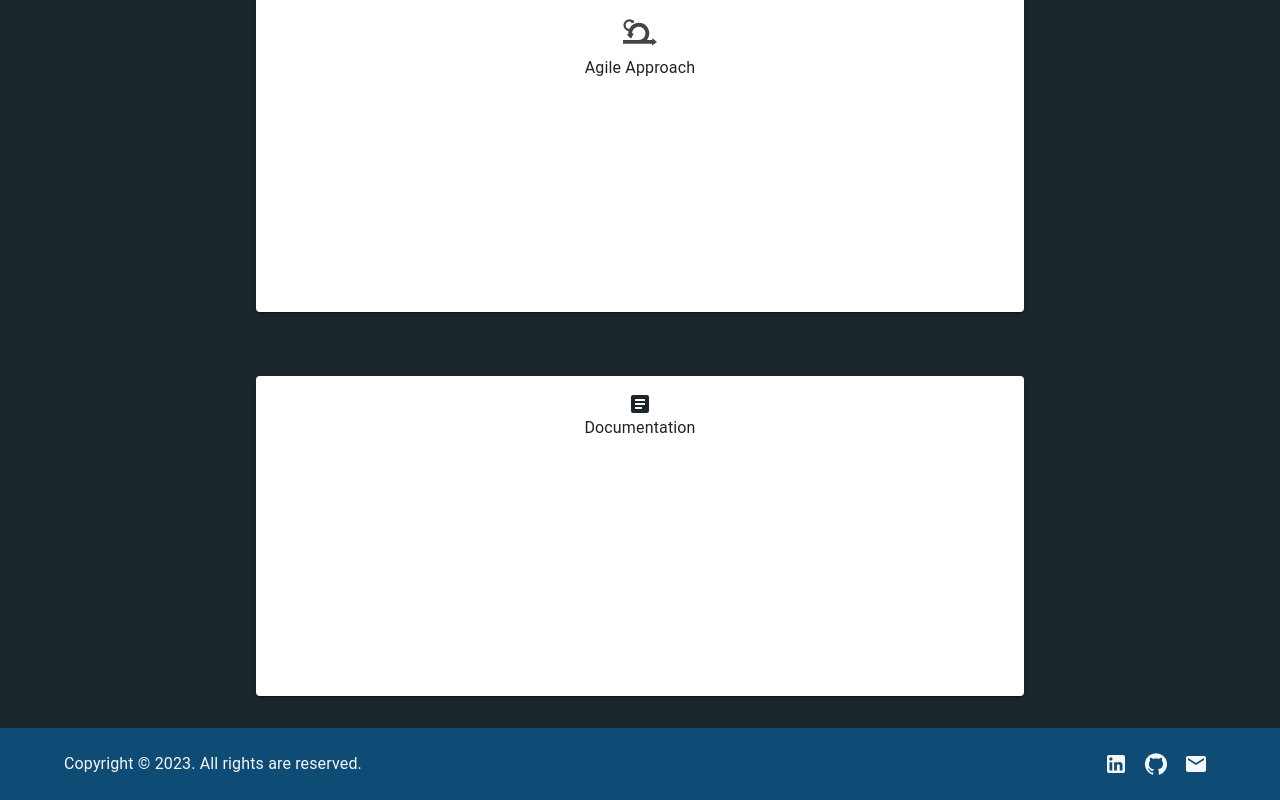
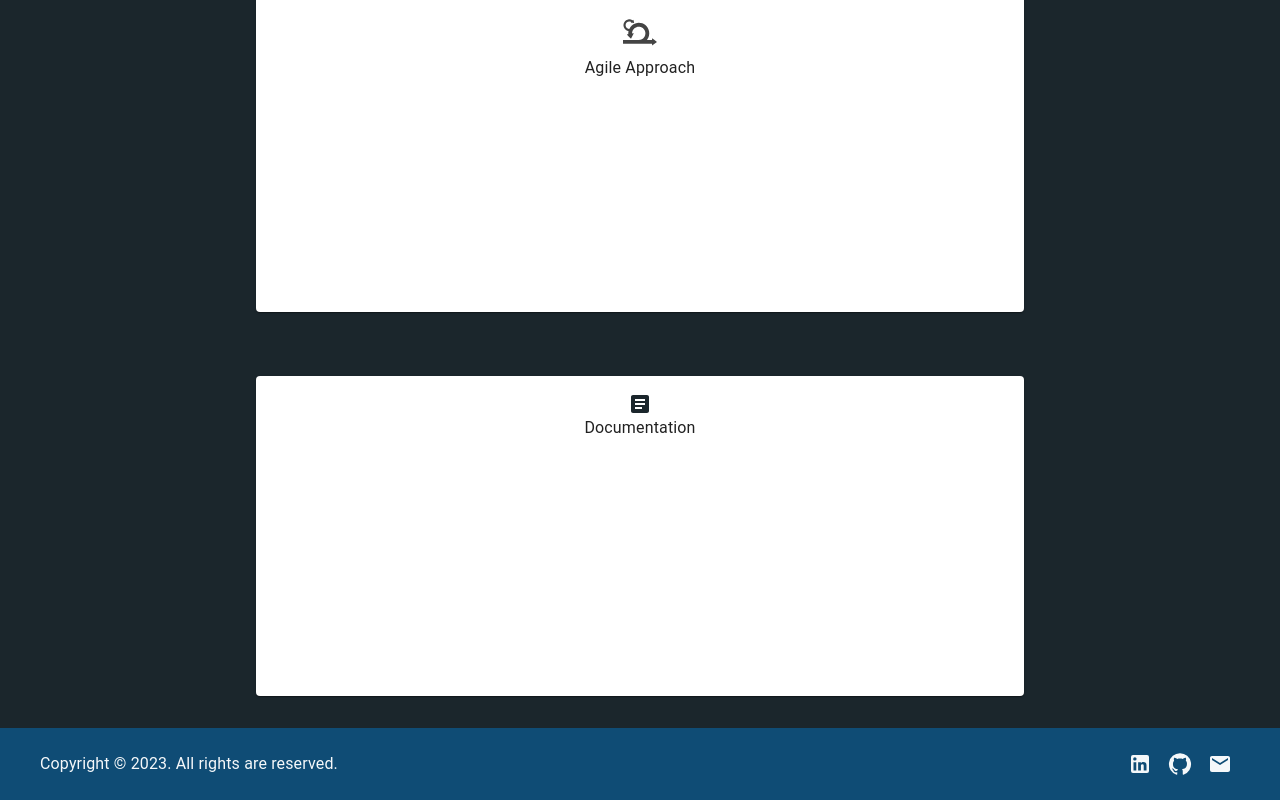
Before and after one commit to Turgon16/portfolio-website, a Next.js app in the folder frontend/: page / in a window 1280 px wide. Shown: the part 2088-2888 px from the top of the page. Built offline with nearby package versions, Linux system fonts and the light colour scheme.

Commit message:
Styles: Adds a centered container to footer

```diff
--- a/frontend/src/components/Footer.js
+++ b/frontend/src/components/Footer.js
@@ -14,7 +14,7 @@ import styles from '../styles/Footer.module.css';
 const Footer = () => {
     return (
         <Box className={styles.footer}>
-            <Container>
+            <Container maxWidth="xl">
                 <Box className={styles.footerFlex}>
                     <Typography className={styles.footerText}>
                         Copyright &#169; 2023. All rights are reserved.
```
